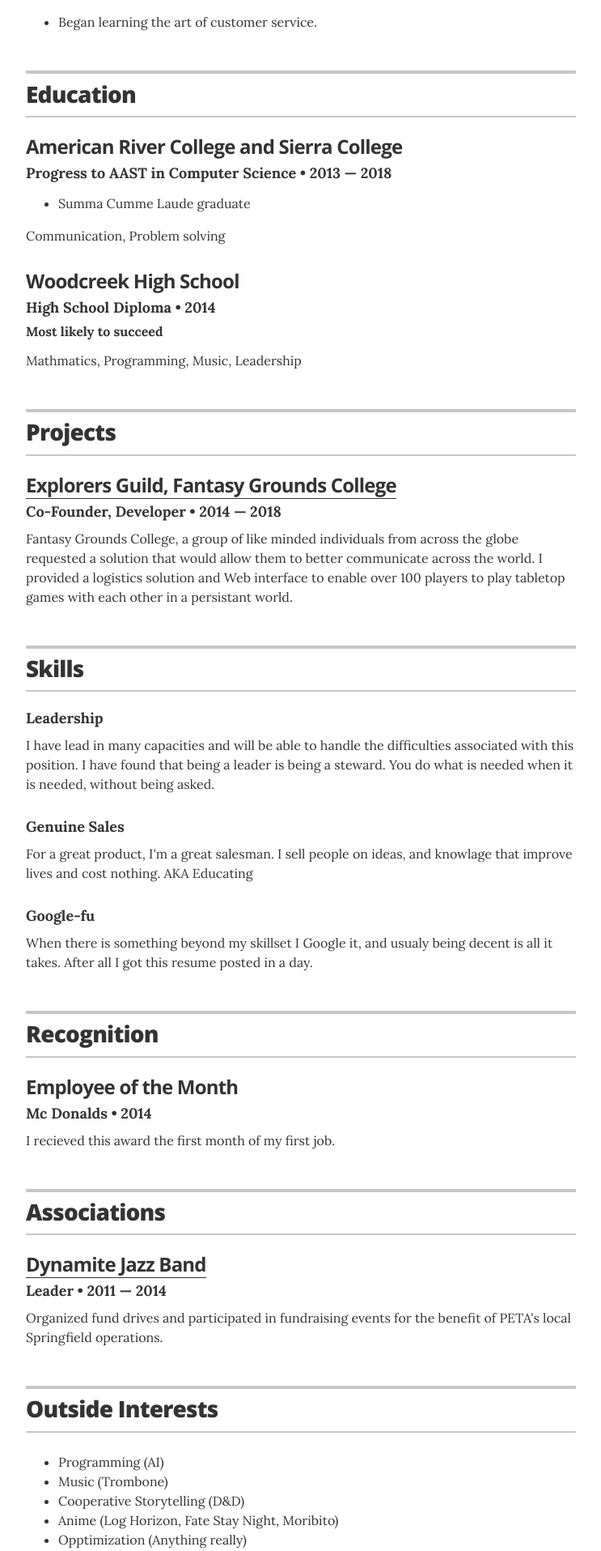
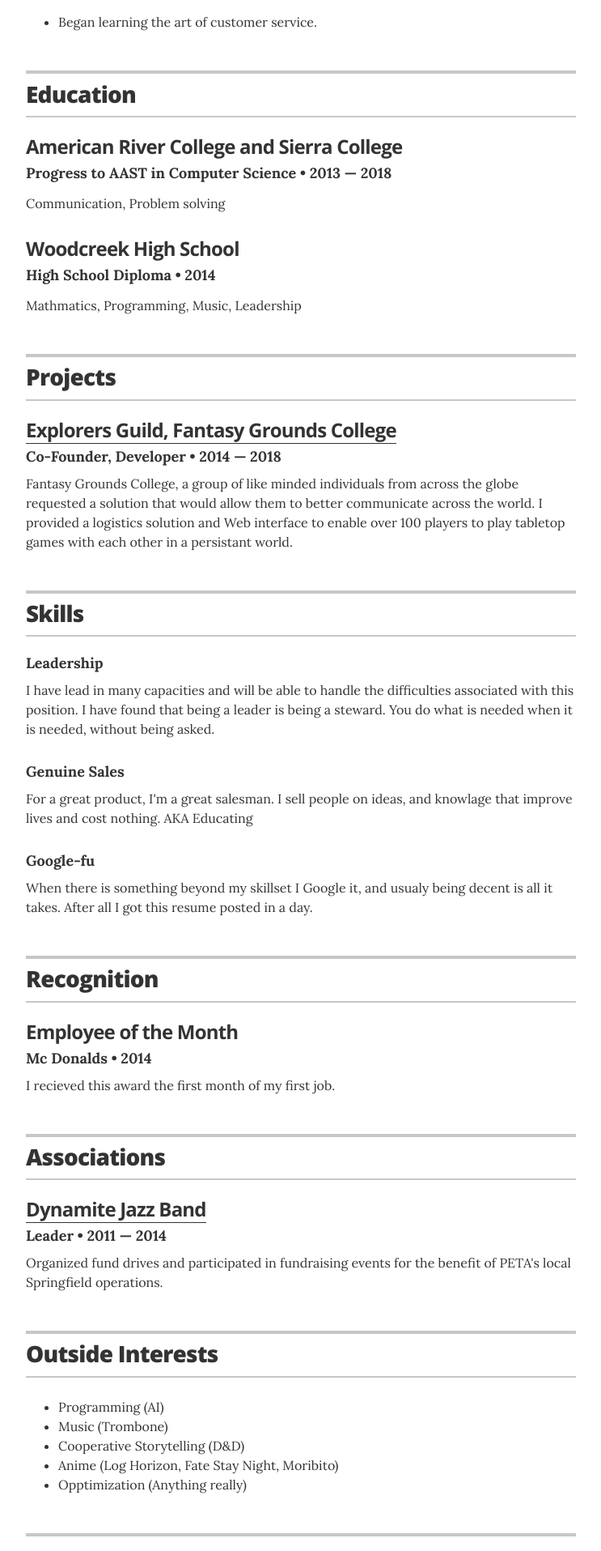
Before and after one commit to LogosWorks/LogosWorks.github.io, a Jekyll site: the page built from index.html, in a window 1280 px wide. Shown: the part 1346-3261 px from the top of the page at 81% size, without its empty margins (268-1011 px from the left). Built offline with Jekyll 4.4.1, drawn with Linux system fonts in a browser that asks for light colours; some of the changed text lies outside the part shown.

Commit message:
Bugfix
Footer

```diff
--- a/_data/education.yml
+++ b/_data/education.yml
@@ -2,12 +2,9 @@
 - degree: Progress to AAST in Computer Science
   uni: American River College and Sierra College
   year: 2013 &mdash; 2018
-  awards:
-    - award: Summa Cumme Laude graduate
   summary: Communication, Problem solving
 
 - degree: High School Diploma
   uni: Woodcreek High School
   year: 2014
-  award: Most likely to succeed
   summary: Mathmatics, Programming, Music, Leadership
--- a/_layouts/resume.html
+++ b/_layouts/resume.html
@@ -232,8 +232,7 @@
       {% endif %}
 
       <footer class="page-footer">
-        <p class="footer-line">Made by <a href="http://twitter.com/jglovier">@jglovier</a>. Fork me on <a href="https://github.com/jglovier/resume-template">GitHub</a>.</p>
-        <p class="footer-line">If this is your live resume, you can modify or remove this part. ;-)</p>
+        <p class="footer-line">© 2019 Thomas Edgerton.</p>
       </footer>
 
     </div>
--- a/_sass/_resume.scss
+++ b/_sass/_resume.scss
@@ -93,8 +93,14 @@
   .icon-link-item {
     display: inline-block;
     margin-left: 5px;
+    > a {
+      color: #c7c7c7;
+    }
+    > a:hover {
+        color: #333;
+    }
   }
-
+/*
   .icon-link { display: inline-block;
 
     &:hover .icon path {
@@ -102,7 +108,7 @@
       @include transition(all .2s ease);
     }
   }
-
+*/
   .icon {
     height: 28px;
   }
```
Also changed, not shown: _data/experience.yml (line endings or trailing spaces).
